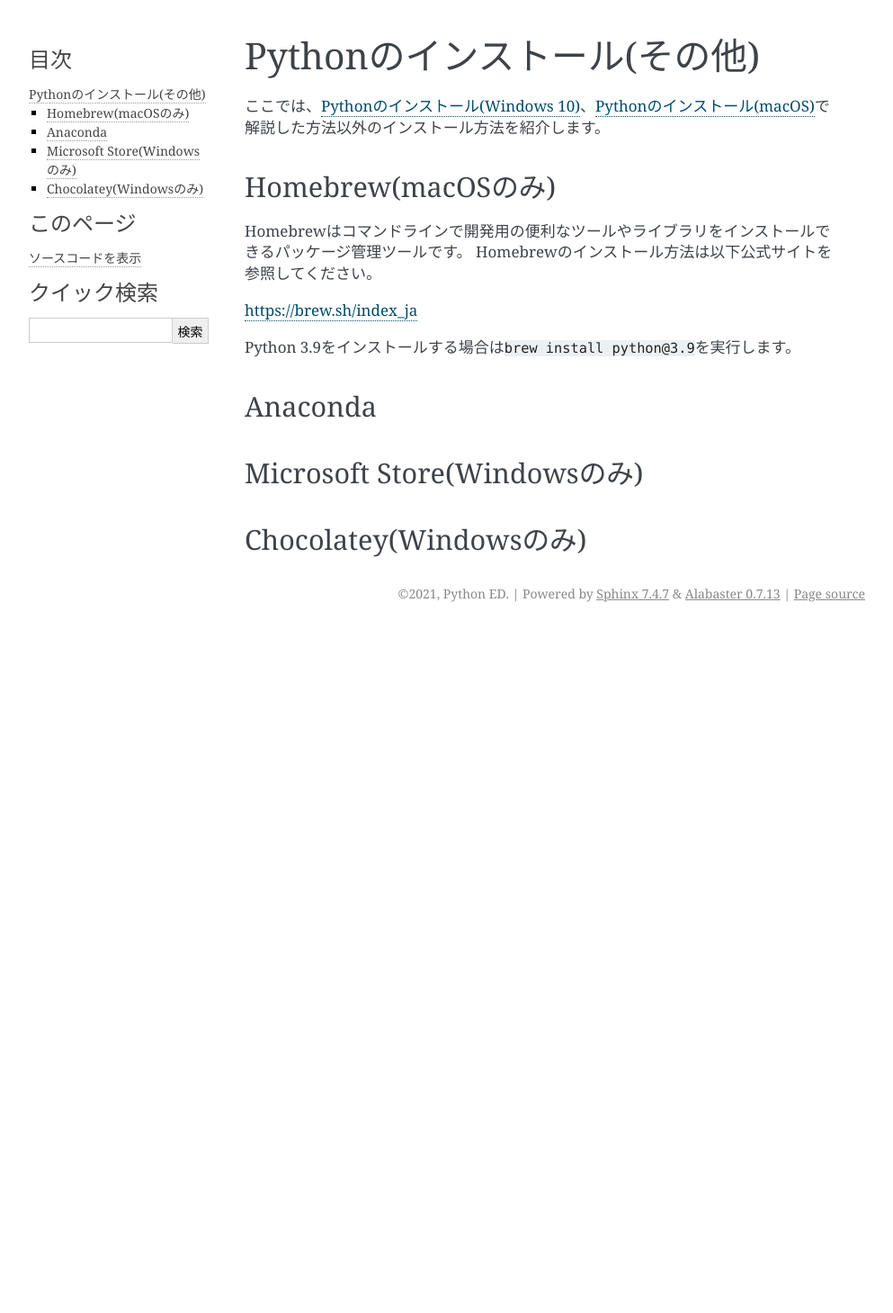
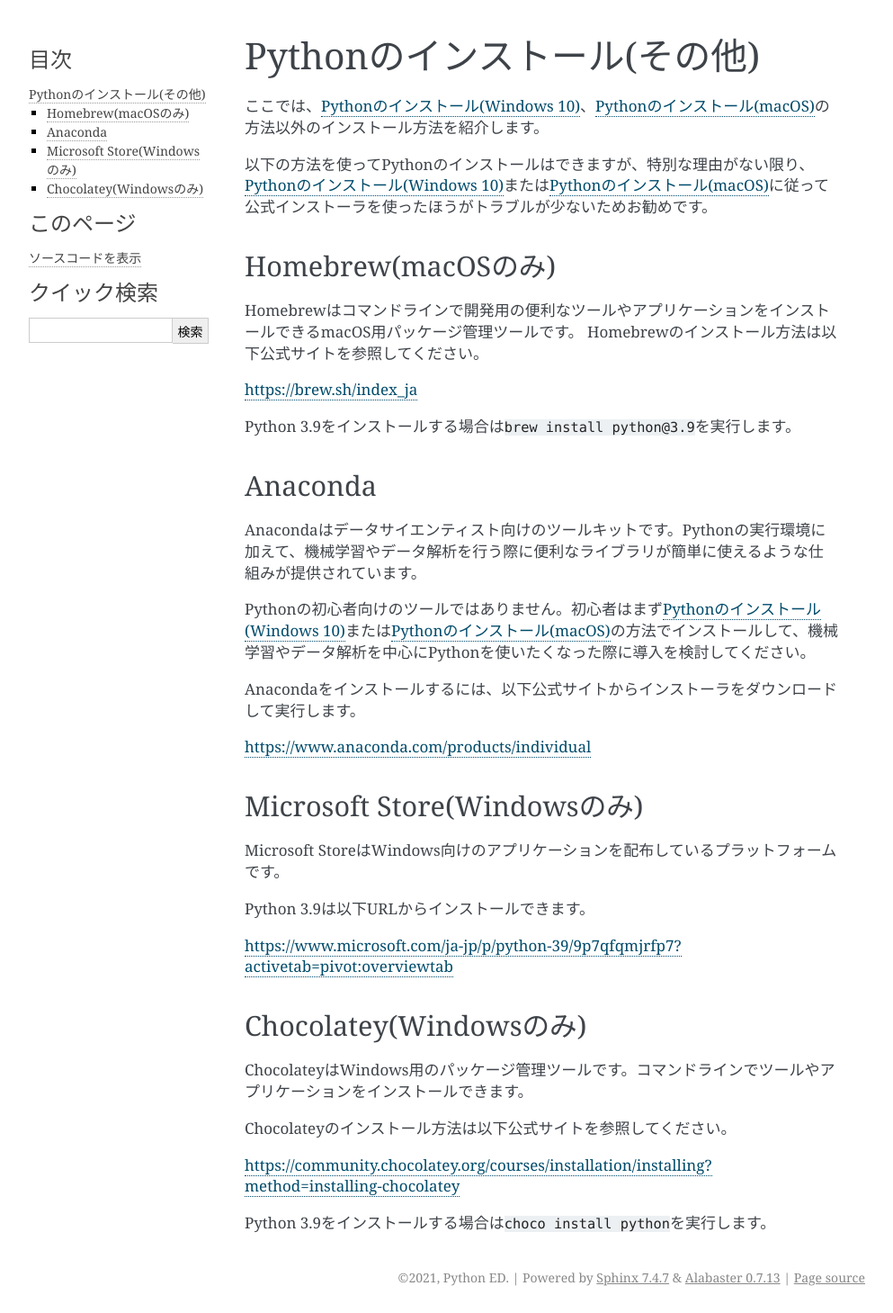
Before and after one commit to python-ed-open-doc/python-starter-guide, a Sphinx documentation site: the page built from source/python-setup/install-py39-others.md, in a window 1280 px wide. Shown: the whole page at 90% size, without its empty margins (148-1141 px from the left). Built offline with Sphinx 7.4.7, drawn with Linux system fonts in a browser that asks for light colours; before the commit the page ends 900 px from its top, so only the background shows below that.

Commit message:
Pythonのインストール方法についての説明を追加

```diff
--- a/source/python-setup/install-py39-others.md
+++ b/source/python-setup/install-py39-others.md
@@ -1,10 +1,12 @@
 (install-py39-others)=
 
 # Pythonのインストール(その他)
-ここでは、{ref}`install-py39-win`、{ref}`install-py39-mac`で解説した方法以外のインストール方法を紹介します。
+ここでは、{ref}`install-py39-win`、{ref}`install-py39-mac`の方法以外のインストール方法を紹介します。
+
+以下の方法を使ってPythonのインストールはできますが、特別な理由がない限り、{ref}`install-py39-win`または{ref}`install-py39-mac`に従って公式インストーラを使ったほうがトラブルが少ないためお勧めです。
 
 ## Homebrew(macOSのみ)
-Homebrewはコマンドラインで開発用の便利なツールやライブラリをインストールできるパッケージ管理ツールです。
+Homebrewはコマンドラインで開発用の便利なツールやアプリケーションをインストールできるmacOS用パッケージ管理ツールです。
 Homebrewのインストール方法は以下公式サイトを参照してください。
 
 [https://brew.sh/index_ja](https://brew.sh/index_ja)
@@ -12,5 +14,26 @@
 Python 3.9をインストールする場合は`brew install python@3.9`を実行します。
 
 ## Anaconda
+Anacondaはデータサイエンティスト向けのツールキットです。Pythonの実行環境に加えて、機械学習やデータ解析を行う際に便利なライブラリが簡単に使えるような仕組みが提供されています。
+
+Pythonの初心者向けのツールではありません。初心者はまず{ref}`install-py39-win`または{ref}`install-py39-mac`の方法でインストールして、機械学習やデータ解析を中心にPythonを使いたくなった際に導入を検討してください。
+
+Anacondaをインストールするには、以下公式サイトからインストーラをダウンロードして実行します。
+
+[https://www.anaconda.com/products/individual](https://www.anaconda.com/products/individual)
+
 ## Microsoft Store(Windowsのみ)
+Microsoft StoreはWindows向けのアプリケーションを配布しているプラットフォームです。
+
+Python 3.9は以下URLからインストールできます。
+
+[https://www.microsoft.com/ja-jp/p/python-39/9p7qfqmjrfp7?activetab=pivot:overviewtab](https://www.microsoft.com/ja-jp/p/python-39/9p7qfqmjrfp7?activetab=pivot:overviewtab)
+
 ## Chocolatey(Windowsのみ)
+ChocolateyはWindows用のパッケージ管理ツールです。コマンドラインでツールやアプリケーションをインストールできます。
+
+Chocolateyのインストール方法は以下公式サイトを参照してください。
+
+[https://community.chocolatey.org/courses/installation/installing?method=installing-chocolatey](https://community.chocolatey.org/courses/installation/installing?method=installing-chocolatey)
+
+Python 3.9をインストールする場合は`choco install python`を実行します。
```
